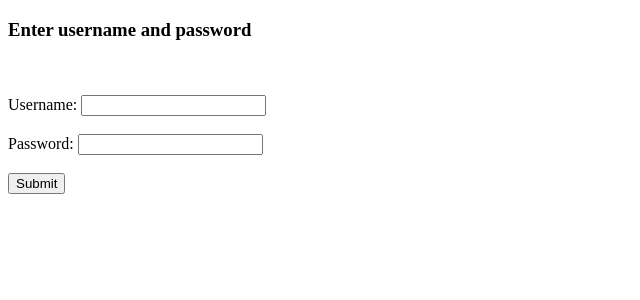
After one commit to gavinraym/django_starter_project, a Django app: template myapp/templates/login.html in a window 1280 px wide. The commit adds this page. Shown: the top 300 px of the page, without its empty margins (0-640 px from the left). Run offline with Django 3.2, Linux system fonts and the light colour scheme; the template is opened without the code that fills it, so the values that code supplies are empty.

Commit message:
create login.html make login.html load before base.html next: user must login w/ correct info before accessing home page

```diff
--- /dev/null
+++ b/myapp/templates/login.html
@@ -0,0 +1,26 @@
+<!DOCTYPE html>
+<html>
+    <head>
+    </head>
+    <body>
+        <!-- make a div that has a username and password prompt and an enter button  -->
+        <div class="container">
+            <div class="row">
+                <div class="col-sm-12">
+                    <h3>Enter username and password</h1><br><br>
+                </div>
+            </div>
+            <div class="row">
+                <div class="col-sm-12">
+                    <form action="home">
+                        <label for="username">Username:</label>
+                        <input type="text" id="username" name="username"><br><br>
+                        <label for="password">Password: </label>
+                        <input type="password" id="password" name="password"><br><br>
+                        <input type="submit" value="Submit">
+                    </form>
+                </div>
+            </div>
+        </div>
+    </body>
+</html>
```
Also changed, not shown: myapp/templates/home.html (deleted, +0 -8 lines), myapp/templates/base.html (line endings or trailing spaces).
